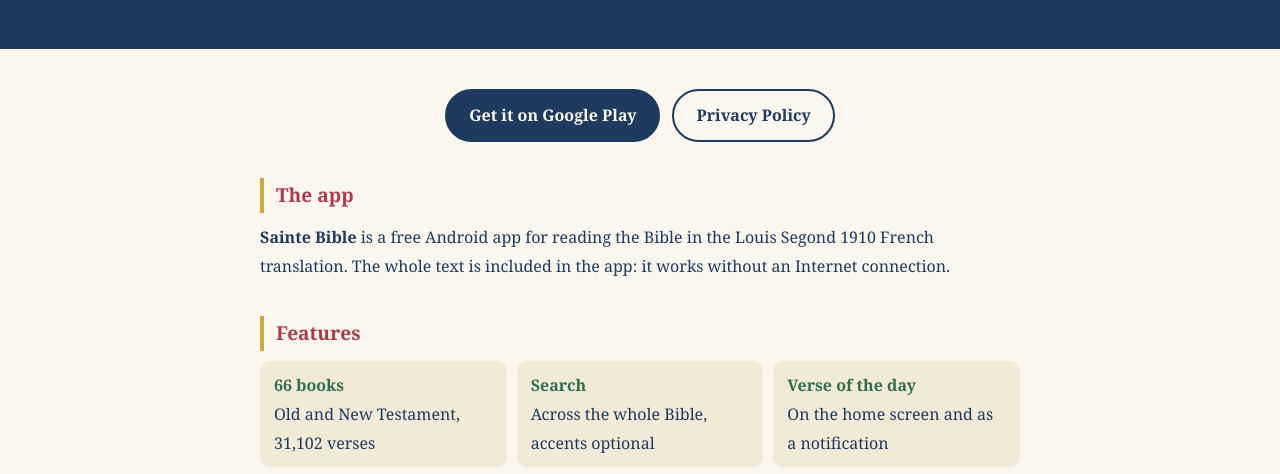
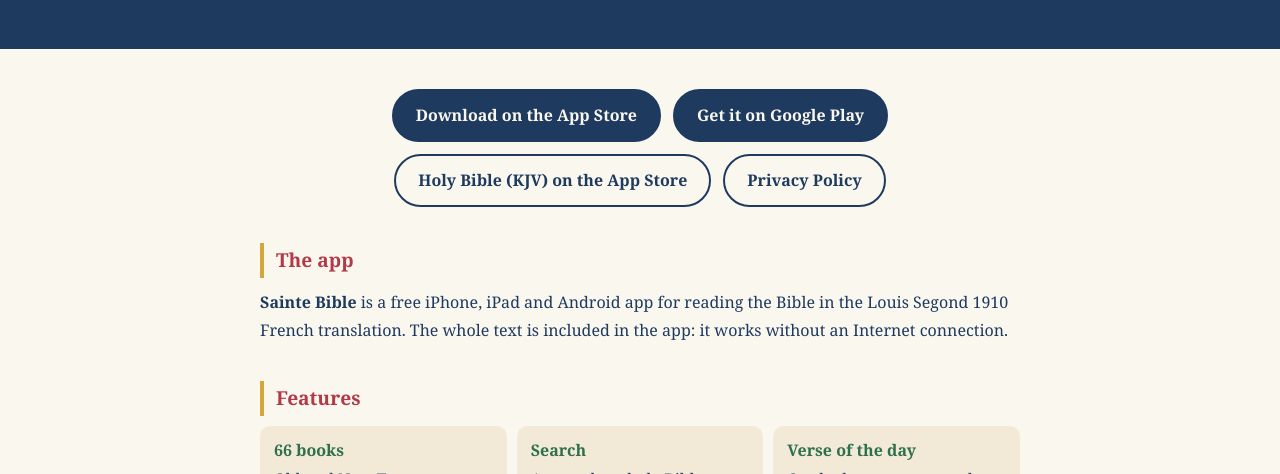
Before and after one commit to 1donatien0/bible, a plain HTML site: page index.html in a window 1280 px wide. Shown: the part 285-759 px from the top of the page. Drawn offline with Linux system fonts and the light colour scheme.

Commit message:
Ajouter les liens App Store de Sainte Bible et de Holy Bible.

```diff
--- a/index.html
+++ b/index.html
@@ -4,7 +4,7 @@
   <meta charset="utf-8">
   <meta name="viewport" content="width=device-width, initial-scale=1">
   <title>Sainte Bible – Louis Segond 1910, hors ligne</title>
-  <meta name="description" content="Sainte Bible : la Bible Louis Segond 1910 sur Android, complète et hors ligne. Aucune donnée collectée.">
+  <meta name="description" content="Sainte Bible : la Bible Louis Segond 1910 sur iPhone, iPad et Android, complète et hors ligne. Aucune donnée collectée.">
   <link rel="icon" type="image/png" href="icon.png">
   <style>
     * { box-sizing: border-box; margin: 0; padding: 0; }
@@ -149,13 +149,15 @@
 </header>
 <main>
   <div class="actions">
+    <a class="button primary" href="https://apps.apple.com/ca/app/sainte-bible-louis-segond/id6836404113"><span class="t-fr" lang="fr">Télécharger sur l'App Store</span><span class="t-en" lang="en">Download on the App Store</span></a>
     <a class="button primary" href="https://play.google.com/store/apps/details?id=com.biblels.app"><span class="t-fr" lang="fr">Télécharger sur Google Play</span><span class="t-en" lang="en">Get it on Google Play</span></a>
+    <a class="button secondary" href="https://apps.apple.com/us/app/holy-bible-kjv-daily-reading/id6836586195"><span class="t-fr" lang="fr">Holy Bible (KJV, en anglais) sur l'App Store</span><span class="t-en" lang="en">Holy Bible (KJV) on the App Store</span></a>
     <a class="button secondary" href="privacy_policy.html"><span class="t-fr" lang="fr">Politique de confidentialité</span><span class="t-en" lang="en">Privacy Policy</span></a>
   </div>
 
   <section class="t-fr" lang="fr">
     <h2>L'application</h2>
-    <p><strong>Sainte Bible</strong> est une application Android gratuite de lecture de la Bible, dans la traduction Louis Segond 1910. Tout le texte est inclus dans l'application : elle fonctionne sans connexion Internet.</p>
+    <p><strong>Sainte Bible</strong> est une application gratuite pour iPhone, iPad et Android, de lecture de la Bible, dans la traduction Louis Segond 1910. Tout le texte est inclus dans l'application : elle fonctionne sans connexion Internet.</p>
 
     <h2>Fonctionnalités</h2>
     <ul class="features">
@@ -176,7 +178,7 @@
 
   <section class="t-en" lang="en">
     <h2>The app</h2>
-    <p><strong>Sainte Bible</strong> is a free Android app for reading the Bible in the Louis Segond 1910 French translation. The whole text is included in the app: it works without an Internet connection.</p>
+    <p><strong>Sainte Bible</strong> is a free iPhone, iPad and Android app for reading the Bible in the Louis Segond 1910 French translation. The whole text is included in the app: it works without an Internet connection.</p>
 
     <h2>Features</h2>
     <ul class="features">
```
